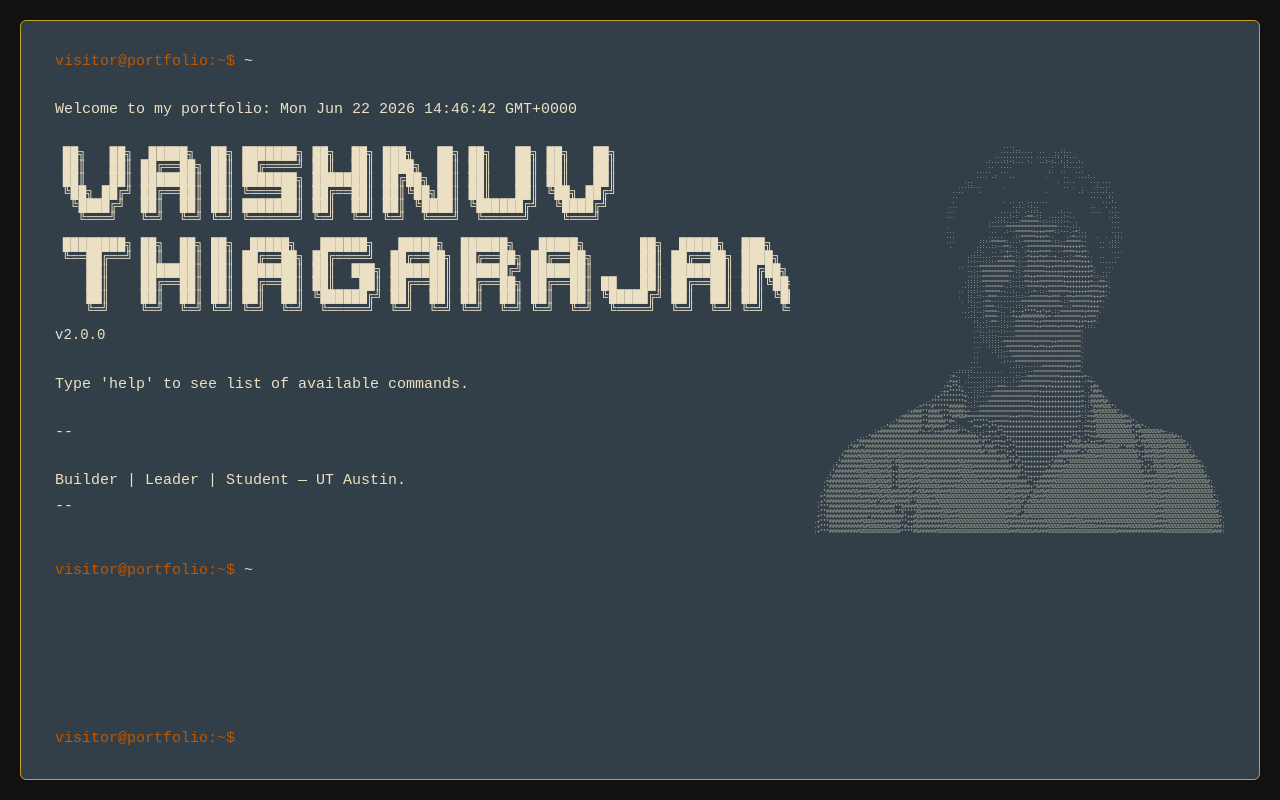
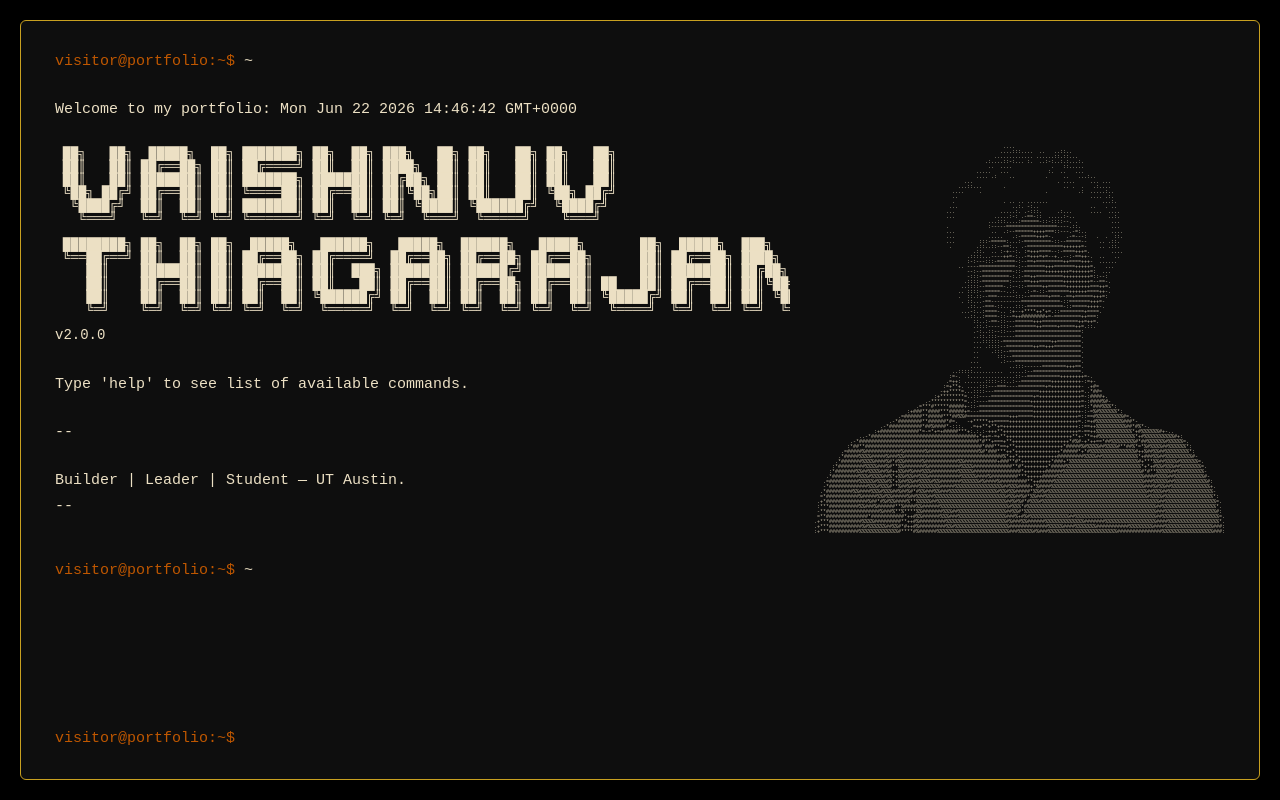
Before and after one commit to VaishnuvT/website-attempt-final, a plain HTML site: page index.html in a window 1280 px wide. Drawn offline with Linux system fonts and the light colour scheme.

Commit message:
Revert terminal bg to #0e0e0e, set site bg to #000000

```diff
--- a/index.html
+++ b/index.html
@@ -18,7 +18,7 @@
         }
 
         body {
-            background: #111111;
+            background: #000000;
             height: 100vh;
             display: flex;
             align-items: stretch;
@@ -34,7 +34,7 @@
             width: 100%;
             display: flex;
             flex-direction: column;
-            background: #333F48;
+            background: #0e0e0e;
             border: 1.5px solid #c8a020;
             border-radius: 6px;
             padding: 28px 34px 28px;
```
